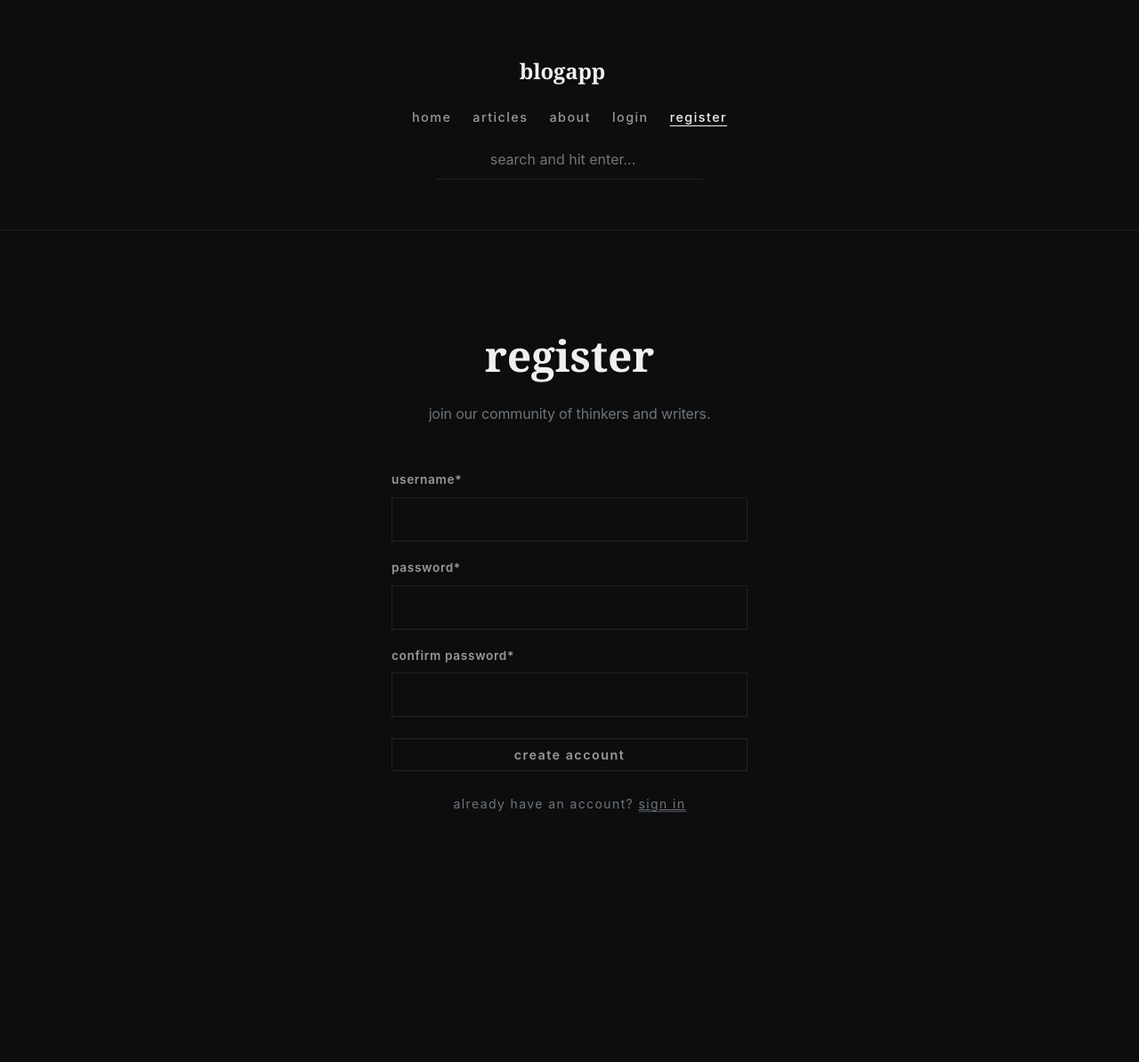
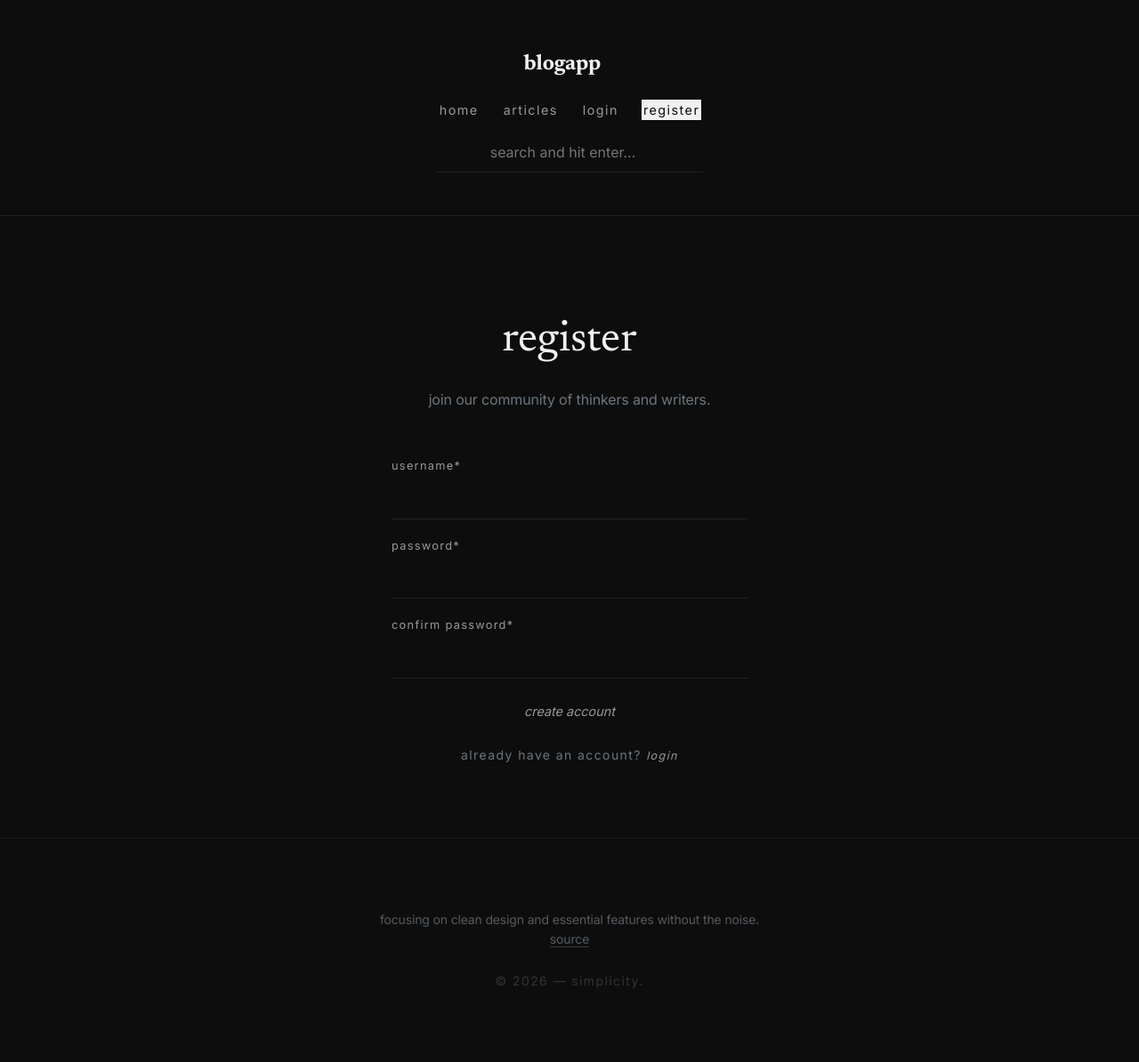
Before and after one commit to fastfingertips/django-blog, a Django app: page /register/ in a window 1280 px wide. Shown: the whole page at 89% size. Before the commit the page ends 913 px from the top, so only its background shows below. Run offline with Django 4.2, Linux system fonts and the light colour scheme; parts of the project's set-up code (start-up, migrations or seed data) failed here and were passed over; some libraries are stand-ins or nearby versions.

Commit message:
Refactor UI/UX: Implement minimalist grayscale design with Highlighter aesthetic, fix author username rendering, and add unified global footer.
- Unified all buttons and links to use text-only highlighter background effects.
- Enforced strict lowercase typography and grayscale color palette across all pages.
- Fixed critical bug where author usernames were rendered as raw code in lists and detail pages.
- Added a minimalist global footer with dynamic copyright year and 'About' content.
- Redesigned homepage as a premium editorial cover with latest article previews.
- Standardized borders, font-weights, and alignment in Dashboard, Profile, Search, and Auth pages.

```diff
--- a/static/css/minimal.css
+++ b/static/css/minimal.css
@@ -1,11 +1,13 @@
+@import url('https://fonts.googleapis.com/css2?family=Inter:wght@400;500;600&family=Newsreader:ital,opsz,wght@0,6..72,400;0,6..72,700;1,6..72,400&display=swap');
+
 :root {
     --bg-color: #ffffff;
     --text-primary: #111111;
     --text-secondary: #666666;
     --border-color: #eeeeee;
     --max-width: 720px;
-    --font-serif: "Georgia", "Times New Roman", serif;
-    --font-sans: "Inter", -apple-system, BlinkMacSystemFont, "Segoe UI", Roboto, sans-serif;
+    --font-serif: "Newsreader", "Georgia", serif;
+    --font-sans: "Inter", -apple-system, system-ui, sans-serif;
 
     /* Centralized Design Tokens */
     --radius: 0;
@@ -57,6 +59,10 @@ small,
     text-transform: lowercase !important;
 }
 
+.text-none {
+    text-transform: none !important;
+}
+
 .container {
     max-width: var(--max-width) !important;
     margin: 0 auto;
@@ -87,8 +93,12 @@ h6 {
 /* Minimalist Navbar */
 .navbar {
     background-color: var(--bg-color) !important;
-    border-bottom: 1px solid var(--border-color);
-    padding: 1.5rem 0;
+    border-bottom: 1px solid var(--border-color) !important;
+    padding: 1rem 0;
+}
+
+.footer {
+    border-top: 1px solid var(--border-color) !important;
 }
 
 .navbar-brand {
@@ -101,19 +111,20 @@ h6 {
 
 .nav-link {
     color: var(--text-secondary) !important;
-    font-weight: 500;
+    font-weight: 400;
     font-size: 0.9rem;
     text-transform: lowercase !important;
     letter-spacing: var(--tracking-wide);
     transition: var(--transition-base);
+    background-color: transparent;
+    padding: 0 2px !important;
 }
 
 .nav-link:hover,
 .nav-link.active {
-    color: var(--text-primary) !important;
-    text-decoration: underline;
-    text-underline-offset: 4px;
-    text-decoration-thickness: 1px;
+    color: var(--bg-color) !important;
+    background-color: var(--text-primary) !important;
+    text-decoration: none !important;
 }
 
 /* Post Cards (as simple list) */
@@ -144,44 +155,114 @@ h6 {
     color: var(--text-secondary);
 }
 
-/* Buttons */
-.btn-primary {
+/* Unified Text-Highlight Style (Replacement for Buttons) */
+.btn-primary,
+.btn-outline-secondary,
+.btn-secondary,
+.btn,
+.link-btn,
+.reply-btn,
+.tiny-link,
+[class*="text-danger"],
+[class*="text-success"] {
     background-color: transparent !important;
-    border: 1px solid var(--text-primary) !important;
-    color: var(--text-primary) !important;
-    border-radius: var(--radius) !important;
-    padding: 0.5rem 1.5rem;
-    font-weight: 600;
-    text-transform: lowercase !important;
-    letter-spacing: var(--tracking-wide);
+    /* Theme-aware marker */
+    /* Subtle marker */
+    border: none !important;
+    color: var(--text-secondary) !important;
+    padding: 0 !important;
+    /* ZERO padding to match text width exactly */
+    font-size: 0.9em !important;
+    font-weight: 400 !important;
+    text-decoration: none !important;
+    transition: background 0.1s ease;
+    display: inline !important;
+    /* Strictly inline to behave like text */
+    border-radius: 0 !important;
+    line-height: inherit;
+    vertical-align: baseline;
+    font-style: italic;
+    /* Actions like edit, delete, reply are now italic */
+}
+
+/* Ensure Titles/Headings are consistent everywhere */
+.article-title,
+.card-title,
+.display-1,
+.display-2,
+.display-3,
+.display-4,
+.display-5,
+.display-6,
+h1,
+h2,
+h3,
+h4,
+h5,
+h6 {
+    font-family: var(--font-serif) !important;
+}
+
+.link-dim,
+a.text-reset {
+    background-color: transparent !important;
+    padding: 0 !important;
+    text-decoration: none !important;
     transition: var(--transition-base);
 }
 
-.btn-primary:hover {
+[data-bs-theme="dark"] .reply-btn,
+[data-bs-theme="dark"] .tiny-link {
+    background-color: transparent !important;
+    color: var(--text-secondary) !important;
+}
+
+/* Hover State: Uniform Inversion */
+.btn:hover,
+.btn-primary:hover,
+.btn-secondary:hover,
+.btn-outline-secondary:hover,
+.link-btn:hover,
+.reply-btn:hover,
+.tiny-link:hover,
+.link-dim:hover,
+a.text-reset:hover {
     background-color: var(--text-primary) !important;
     color: var(--bg-color) !important;
-    border-color: var(--text-primary) !important;
     opacity: 1;
 }
 
-.btn-outline-secondary,
-.btn-secondary,
-.btn {
-    border-radius: var(--radius) !important;
+/* Strictly Grayscale Indicators (Replacing Colors) */
+.text-danger,
+.text-success {
+    padding: 0 !important;
+    display: inline !important;
+    text-decoration: none !important;
     color: var(--text-secondary) !important;
-    border: 1px solid var(--border-color) !important;
     background-color: transparent !important;
-    text-transform: lowercase !important;
-    font-size: 0.9rem;
-    padding: 0.4rem 1.2rem;
-    transition: var(--transition-base);
+    /* No background by default */
 }
 
-.btn-outline-secondary:hover,
-.btn-secondary:hover,
-.btn:hover {
+.text-danger {
+    font-style: italic;
+    /* Subtle distinction for private/delete without color */
+}
+
+.text-success {
+    font-weight: 400;
+    /* Clean distinction for public/active without color */
+}
+
+[data-bs-theme="dark"] .text-danger,
+[data-bs-theme="dark"] .text-success {
+    background-color: transparent !important;
+    color: var(--text-secondary) !important;
+}
+
+/* Hover State for all highlights: Solid Inversion */
+.text-danger:hover,
+.text-success:hover {
     background-color: var(--text-primary) !important;
-    border-color: var(--text-primary) !important;
     color: var(--bg-color) !important;
 }
 
@@ -199,7 +280,10 @@ h6 {
 .search-input,
 .form-control,
 .form-select,
-textarea {
+textarea,
+button,
+input {
+    font-family: var(--font-sans) !important;
     border-radius: var(--radius) !important;
     background-color: transparent !important;
     border: none;
--- a/templates/article/comment_update.html
+++ b/templates/article/comment_update.html
@@ -14,9 +14,8 @@
                 style="resize: none; border: none; background: transparent; border-bottom: 1px solid var(--border-color); border-radius: 0; padding-left: 0; font-size: 1.1rem;">{{ object.comment_content }}</textarea>
         </div>
         <div class="d-flex justify-content-between align-items-center">
-            <a href="{% url 'article_urls:article_detail' object.article.id %}"
-                class="text-secondary small text-decoration-none">cancel</a>
-            <button type="submit" class="btn btn-primary rounded-pill px-4">save changes</button>
+            <a href="{% url 'article_urls:article_detail' object.article.id %}" class="link-btn">cancel</a>
+            <button type="submit" class="btn btn-primary px-4">save changes</button>
         </div>
     </form>
 </div>
--- /dev/null
+++ b/templates/includes/footer.html
@@ -0,0 +1,16 @@
+{% load static %}
+<footer class="footer mt-auto py-5 opacity-75">
+    <div class="container text-center">
+        <div class="d-flex flex-column align-items-center">
+            <p class="text-secondary small mb-4" style="max-width: 450px;">
+                focusing on clean design and essential features without the noise.
+                <a href="https://github.com/fastfingertips/django-blog" class="text-reset border-bottom"
+                    target="_blank">source</a>
+            </p>
+
+            <div class="text-secondary small tracking-widest text-none opacity-50">
+                &copy; {% now "Y" %} &mdash; simplicity.
+            </div>
+        </div>
+    </div>
+</footer>
--- a/templates/includes/navbar.html
+++ b/templates/includes/navbar.html
@@ -10,15 +10,13 @@
         href="{% url 'index' %}">Home</a>
       <a class="nav-link {% if 'article' in request.resolver_match.url_name %}active{% endif %}"
         href="{% url 'article_urls:articles' %}">Articles</a>
-      <a class="nav-link {% if request.resolver_match.url_name == 'about' %}active{% endif %}"
-        href="{% url 'about' %}">About</a>
 
       {% if request.user.is_authenticated %}
       <a class="nav-link {% if request.resolver_match.url_name == 'dashboard' %}active{% endif %}"
         href="{% url 'user_urls:dashboard' %}">Dashboard</a>
       <a class="nav-link {% if request.resolver_match.url_name == 'profile' %}active{% endif %}"
         href="{% url 'user_urls:profile' 'me' %}">Profile</a>
-      <a class="nav-link text-danger" href="{% url 'user_urls:logout' %}">Logout</a>
+      <a class="nav-link" href="{% url 'user_urls:logout' %}">Logout</a>
       {% else %}
       <a class="nav-link {% if request.resolver_match.url_name == 'login' %}active{% endif %}"
         href="{% url 'login' %}">Login</a>
--- a/templates/layout.html
+++ b/templates/layout.html
@@ -34,6 +34,9 @@
     {% block body %}{% endblock %}
   </div>
 
+  <!-- Footer -->
+  {% include 'includes/footer.html' %}
+
   <!-- Scripts -->
   <script src="{% static 'js/jquery-3.7.1.min.js' %}"></script>
   <script src="{% static 'js/bootstrap.bundle.min.js' %}"></script>
--- a/templates/user/register.html
+++ b/templates/user/register.html
@@ -4,22 +4,22 @@
 {% block body %}
 <div class="text-center-wrapper py-5">
     <div style="max-width: 400px; width: 100%;">
-        <h1 class="display-5 fw-bold mb-4">Register</h1>
-        <p class="text-secondary mb-5">Join our community of thinkers and writers.</p>
+        <h1 class="display-5 mb-4">register</h1>
+        <p class="text-secondary mb-5">join our community of thinkers and writers.</p>
 
         <form method="post" class="text-start">
             {% csrf_token %}
             {{ form|crispy }}
             <div class="mt-4 text-center">
-                <button type="submit" class="btn btn-primary w-100">
-                    Create Account
+                <button type="submit" class="btn btn-primary">
+                    create account
                 </button>
             </div>
         </form>
 
         <div class="mt-4 text-center">
             <small class="text-secondary tracking-widest text-lowercase">
-                Already have an account? <a href="{% url 'login' %}" class="text-reset border-bottom">Sign In</a>
+                already have an account? <a href="{% url 'login' %}" class="link-btn">login</a>
             </small>
         </div>
     </div>
@@ -30,17 +30,25 @@
         letter-spacing: 0.1em;
     }
 
+    /* Override crispy styles for minimalist look */
     .form-control {
         border-radius: 0 !important;
-        border: 1px solid var(--border-color) !important;
-        padding: 0.75rem !important;
+        border: none !important;
+        border-bottom: 1px solid var(--border-color) !important;
+        padding: 0.5rem 0 !important;
+        background: transparent !important;
+    }
+
+    .form-control:focus {
+        box-shadow: none !important;
+        border-bottom-color: var(--text-primary) !important;
     }
 
     .form-label {
-        font-weight: 600;
-        font-size: 0.85rem;
-        text-transform: uppercase;
-        letter-spacing: 0.05em;
+        font-weight: 400;
+        font-size: 0.8rem;
+        text-transform: lowercase;
+        letter-spacing: 0.1em;
         color: var(--text-secondary);
     }
 </style>
```
Also changed, not shown: article/views.py (+6 -1 lines), templates/article/article_detail.html (+10 -11 lines), templates/article/comment_item.html (+6 -11 lines), templates/articles.html (+10 -12 lines), templates/dashboard.html (+7 -17 lines), templates/index.html (+43 -16 lines), templates/search.html (+9 -7 lines), templates/user/login.html (+19 -12 lines), templates/user/profile.html (+11 -12 lines), templates/user/user_articles.html (+9 -11 lines).
